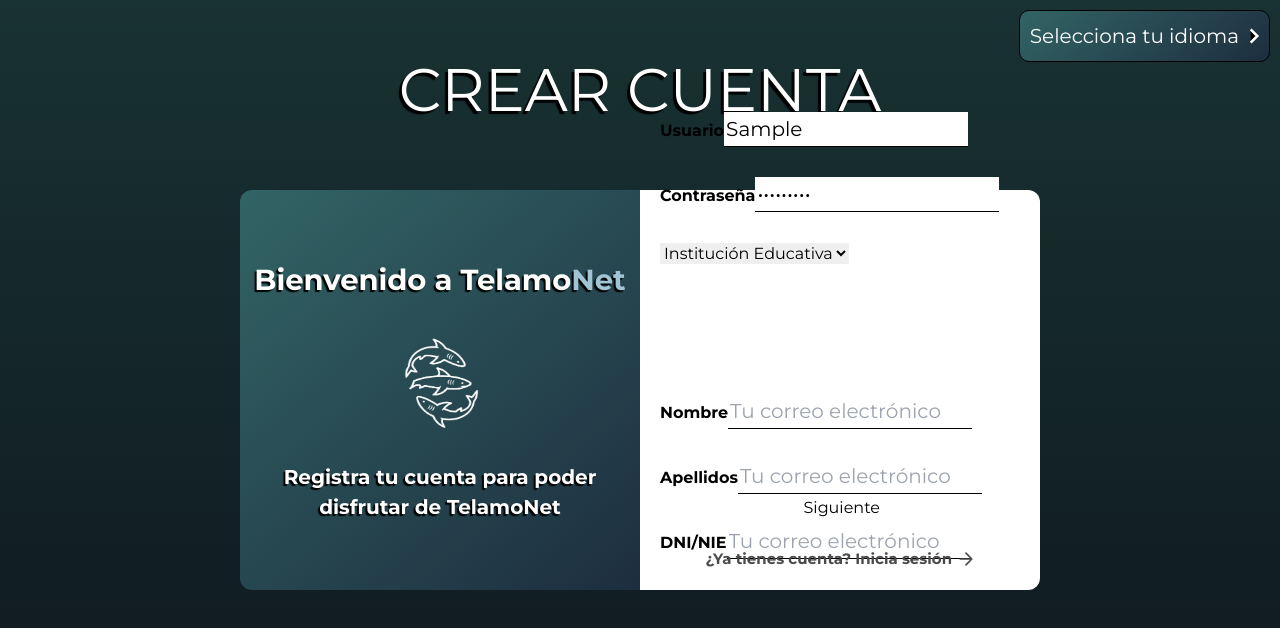
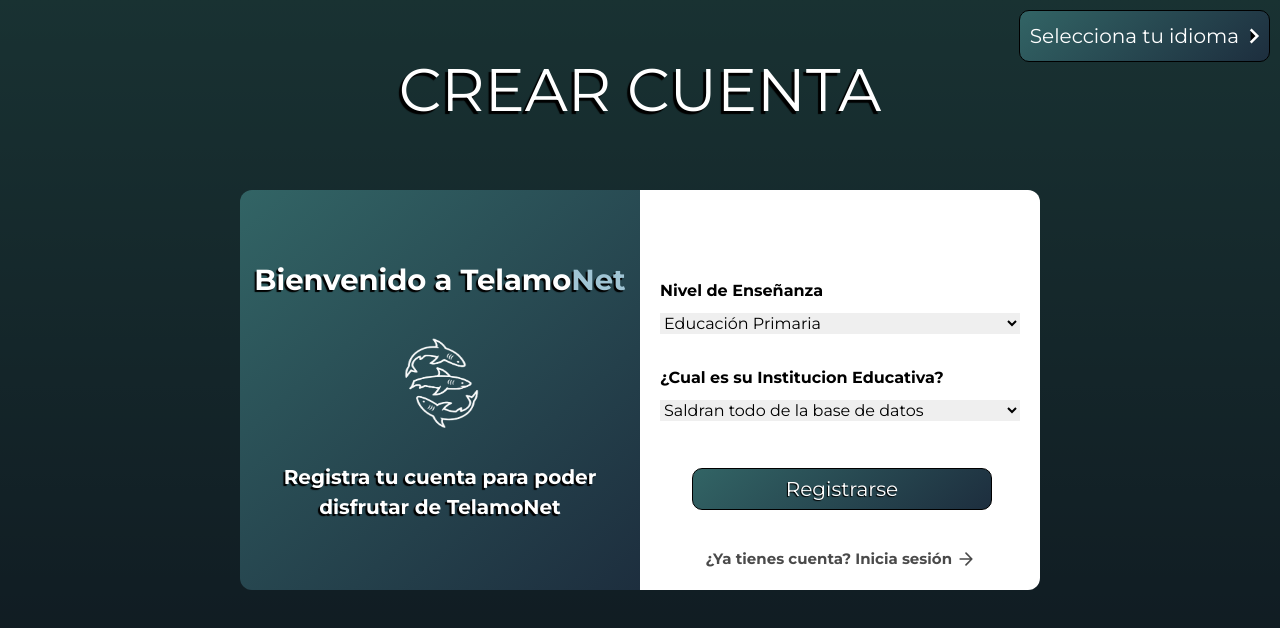
Before and after one commit to AntonioMorera/Telamonet, a Vue app: page / in a window 1280 px wide. Both pictures are taken after typing "Sample", "Sample123" into the empty fields and a click on the button "Siguiente". Shown: the top 628 px of the page. Built offline with nearby package versions, Linux system fonts and the light colour scheme.

Commit message:
register a medio hacer

```diff
--- a/src/views/RegisterView.vue
+++ b/src/views/RegisterView.vue
@@ -12,17 +12,36 @@
         const nextButton = document.getElementById('nextButton');
         const allRolesForm = document.getElementById('allRolesForm');
         const studentForm = document.getElementById('studentForm');
+        const EIForm = document.getElementById('EIForm');
+        const selectRole = document.getElementById('selectRole');
+        const registerButton = document.getElementById('registerButton');
+        const forms = document.getElementById('forms');
 
         registerForm.addEventListener('click', function(e){
             e.preventDefault()
         });
 
         nextButton.addEventListener('click', function() {
-            allRolesForm.classList.remove('flex');
-            studentForm.classList.remove('hidden');
-            studentForm.classList.remove('flex');
+            if (selectRole.value === "EI") {
+                allRolesForm.classList.remove('flex');
+                allRolesForm.classList.add('hidden');
+                EIForm.classList.remove('hidden');
+                EIForm.classList.add('flex');
+                registerButton.classList.remove('hidden');
+                registerButton.classList.add('flex');
+                nextButton.classList.add('hidden');
+            } else if (selectRole.value === "Student") {
+                allRolesForm.classList.remove('flex');
+                allRolesForm.classList.add('hidden');
+                studentForm.classList.remove('hidden');
+                studentForm.classList.add('flex');
+                nextButton.id = "button1";
+                if (nextButton.id === "button1") {
+                    studentForm.classList.remove('hidden');
+                    studentForm.classList.add('flex');
+                }
+            }
         });
-
     });
 </script>
 
@@ -37,11 +56,12 @@
                 <p class="text-center text-[20px] font-bold mt-[30px] [text-shadow:-2px_2px_1px_black]" id="eslogan">{{ t.register.eslogan }}{{ t.nav.website }}</p>
             </div>
             <form id="registerForm" class="relative flex flex-col justify-center h-[400px] w-[400px] p-[10px] pl-[20px] pr-[20px] bg-white rounded-br-xl rounded-tr-xl" method="post">
-                <section id="allRolesForm" class="flex flex-col mb-32">
-                    <label class="mt-[60px]" for="username-register-form" id="username-register-label">{{ t.register.username }}</label>
-                    <input type="text" class="input-form" maxlength="50" id="username-register-form" name="username-register-form" :placeholder="t.register.placeholderEmail" required>
+
+                <section id="allRolesForm" class="forms flex flex-col mb-32">
+                    <label class="mt-[60px]" for="username-register-form" id="username-register-label">{{ t.register.email }}</label>
+                    <input type="text" class="input-form" maxlength="50" autocomplete id="username-register-form" name="username-register-form" :placeholder="t.register.placeholderEmail" required>
                     <label for="password-register-form" id="password-register-label">{{ t.register.password }}</label>
-                    <input type="password" class="input-form" maxlength="20" id="password-register-form" name="password-register-form" :placeholder="t.register.placeholderPassword" required>
+                    <input type="password" class="input-form" maxlength="20" autocomplete id="password-register-form" name="password-register-form" :placeholder="t.register.placeholderPassword" required>
                     <select name="selectRole" id="selectRole">
                         <option value="EI">Institución Educativa</option>
                         <option value="Student">Estudiante</option>
@@ -49,16 +69,16 @@
                     </select>
                 </section>
 
-                <section id="studentForm" class=" flex-col mb-20 hidden">
+                <section id="studentForm" class="forms flex-col mb-20 hidden">
                     <label for="student-name" id="studentName">Nombre</label>
-                    <input type="text" class="input-form" maxlength="50" id="username-register-form" name="username-register-form" :placeholder="t.register.placeholderEmail" required></input>
+                    <input type="text" class="input-form" maxlength="50" autocomplete id="username-register-form" name="username-register-form" :placeholder="t.register.placeholderEmail" required></input>
                     <label for="student-name" id="studentName">Apellidos</label>
-                    <input type="text" class="input-form" maxlength="50" id="username-register-form" name="username-register-form" :placeholder="t.register.placeholderEmail" required></input>
+                    <input type="text" class="input-form" maxlength="50" autocomplete id="username-register-form" name="username-register-form" :placeholder="t.register.placeholderEmail" required></input>
                     <label for="student-name" id="studentName">DNI/NIE</label>
-                    <input type="text" class="input-form" maxlength="50" id="username-register-form" name="username-register-form" :placeholder="t.register.placeholderEmail" required></input>
+                    <input type="text" class="input-form" maxlength="50" autocomplete id="username-register-form" name="username-register-form" :placeholder="t.register.placeholderEmail" required></input>
                 </section>
 
-                <section id="EIForm" class=" flex-col mb-20 hidden">
+                <section id="EIForm" class="forms flex-col mb-20 hidden">
                     <label for="choose-center" id="chooseCenter">Nivel de Enseñanza</label>
                     <select name="" id="" class="">
                         <option value="PE">Educación Primaria</option>
@@ -71,7 +91,7 @@
                         <option value="">Saldran todo de la base de datos</option>
                     </select>
 
-                    <RouterLink to="/home" class="absolute bottom-[80px] right-12 text-center hidden">
+                    <RouterLink to="/home" id="registerButton" class="absolute bottom-[80px] right-12 text-center hidden">
                         <ButtonForm :value="t.register.submit"></ButtonForm>
                     </RouterLink>
                 </section>
```
